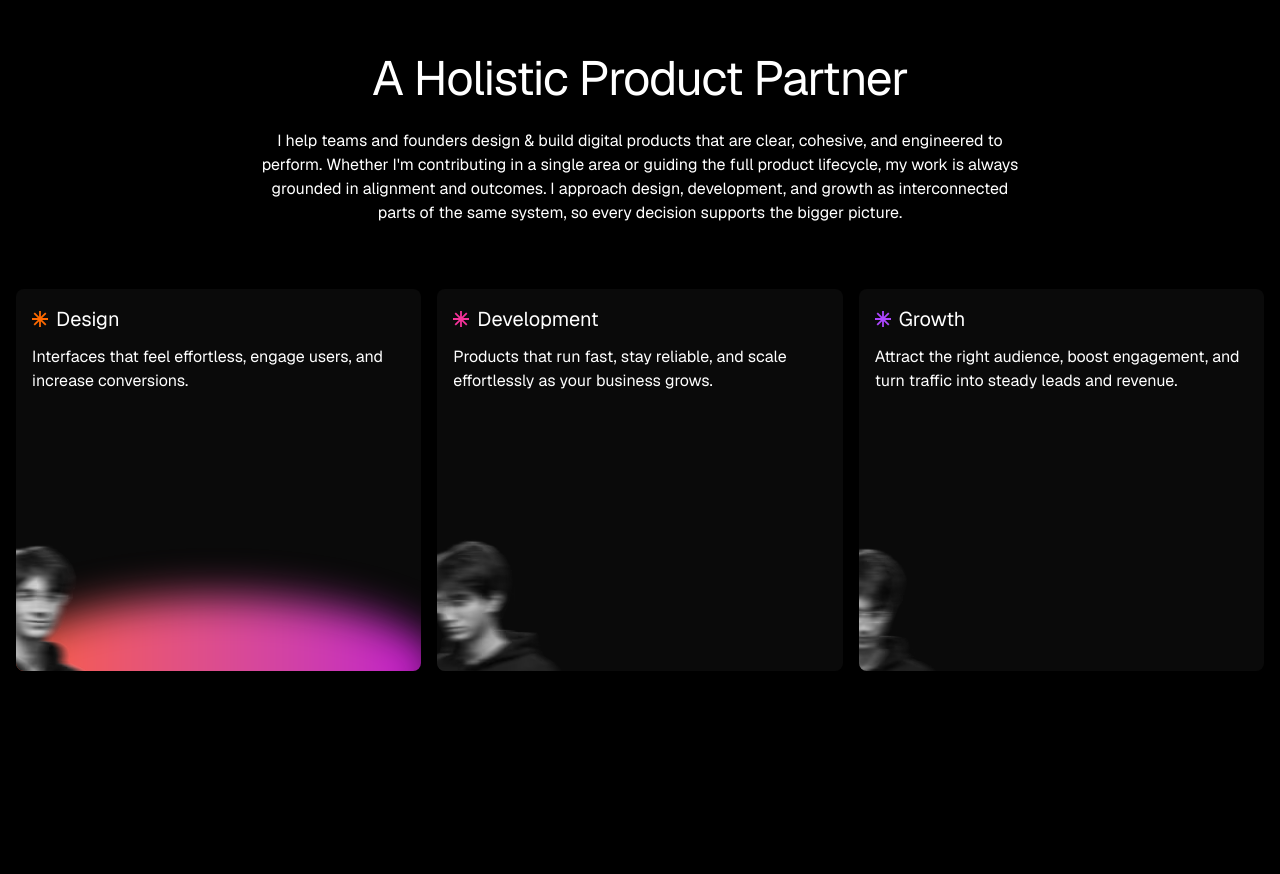
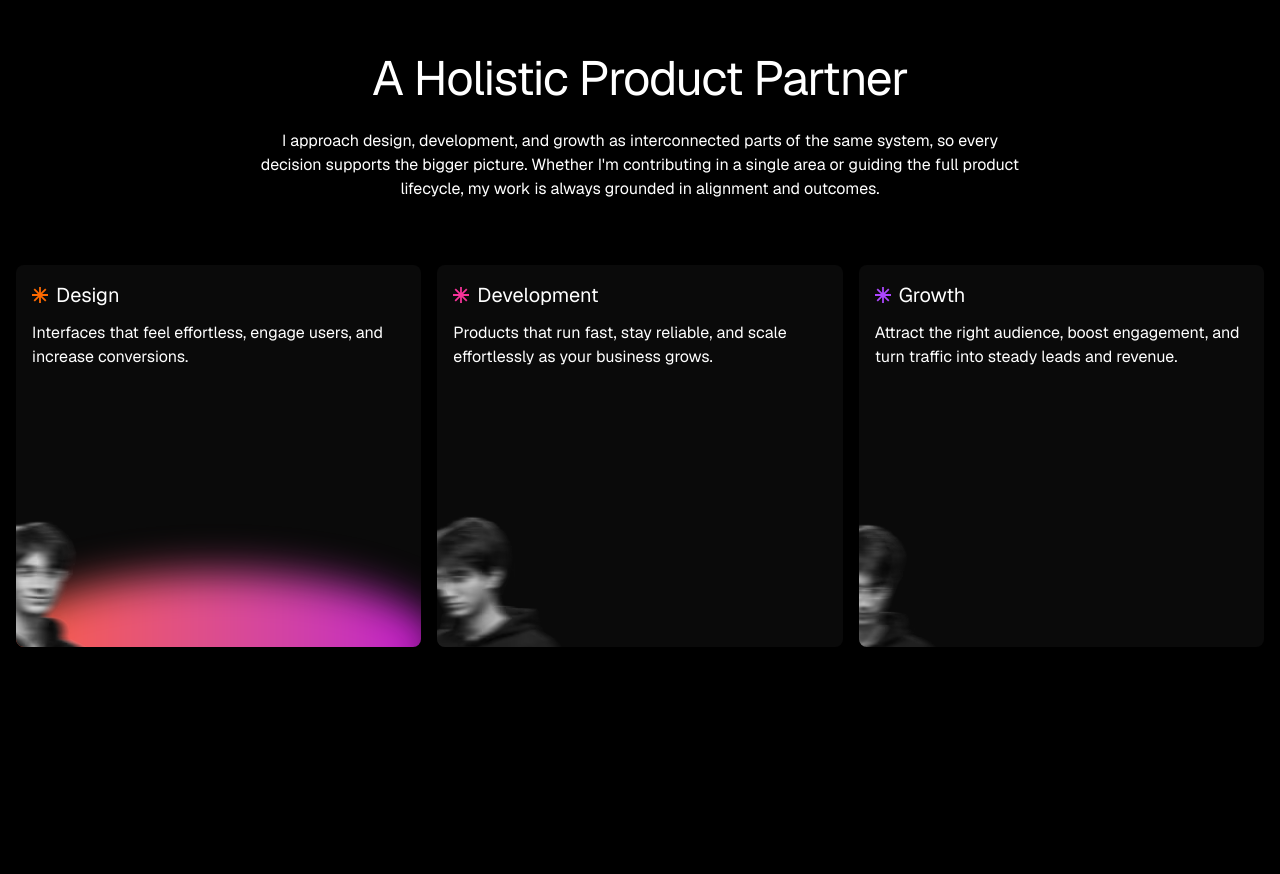
Before and after one commit to zaxwebs/website-2026, a SvelteKit app: page / in a window 1280 px wide. Shown: the part 960-1834 px from the top of the page. Built offline with nearby package versions, Linux system fonts and the light colour scheme.

Commit message:
updated about copy

```diff
--- a/src/routes/+page.svelte
+++ b/src/routes/+page.svelte
@@ -53,11 +53,9 @@
 				A Holistic Product Partner
 			</h2>
 			<p class="mt-0 max-w-3xl lg:mt-2">
-				I help teams and founders design & build digital products that are clear, cohesive, and
-				engineered to perform. Whether I'm contributing in a single area or guiding the full product
-				lifecycle, my work is always grounded in alignment and outcomes. I approach design,
-				development, and growth as interconnected parts of the same system, so every decision
-				supports the bigger picture.
+				I approach design, development, and growth as interconnected parts of the same system, so
+				every decision supports the bigger picture. Whether I'm contributing in a single area or
+				guiding the full product lifecycle, my work is always grounded in alignment and outcomes.
 			</p>
 		</div>
 		<div class="mt-16 flex flex-col gap-4 md:flex-row">
```
